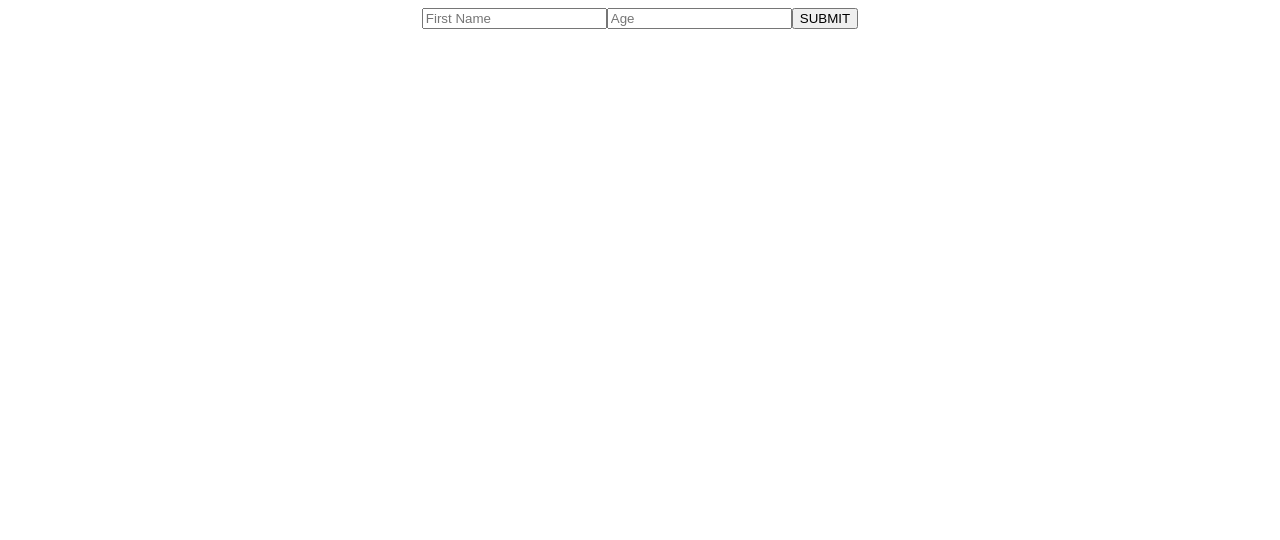
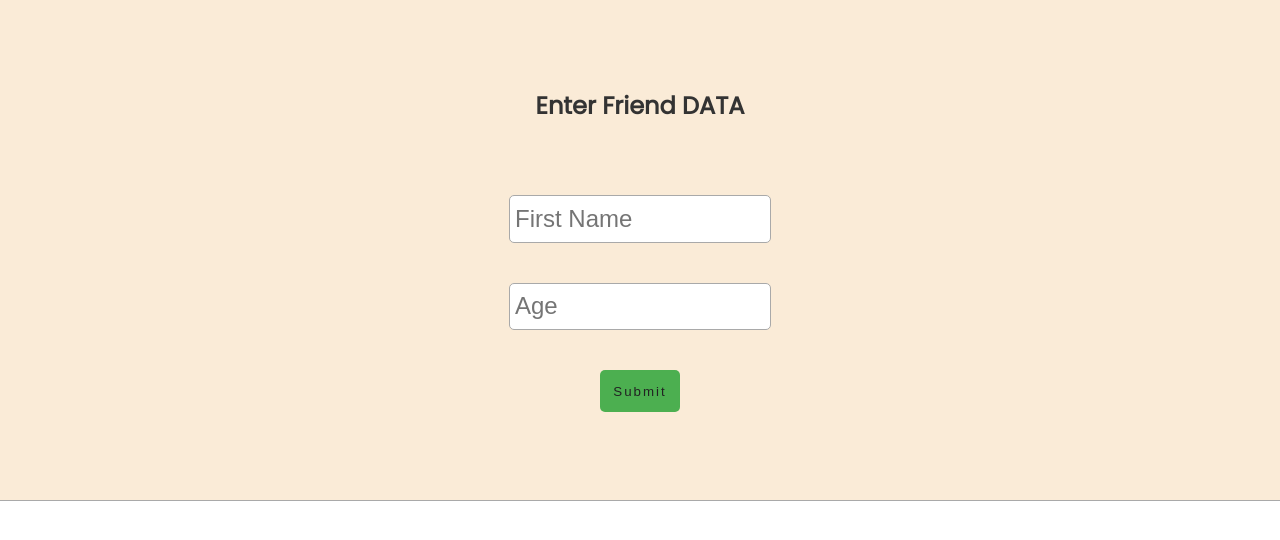
Before and after one commit to Julio-Soto/MERN-starter, a React (Create React App) app in the folder client/: page / in a window 1280 px wide. Shown: the top 540 px of the page. Built offline with nearby package versions, Linux system fonts and the light colour scheme.

Commit message:
added styling to app page

```diff
--- a/client/src/App.css
+++ b/client/src/App.css
@@ -1,3 +1,33 @@
 .App {
-  text-align: center;
+  width: 100%;
+  height: 500px;
+  display: flex;
+  flex-direction: column;
+  justify-content: center;
+  align-items: center;
+  background-color: antiquewhite;
+  border-bottom: 1px solid darkgrey;
 }
+h2 {
+  margin-bottom: 3em;
+  color: #333;
+}
+input {
+  width: 250px;
+  height: 1.5em;
+  padding: 0.2em;
+  font-size: 1.5em;
+  margin-bottom: 40px;
+  border: 1px solid darkgrey;
+  border-radius: 5px;
+}
+
+button {
+  padding: 1em;
+  background-color: #4CAF50;
+  color: #222;
+  letter-spacing: 2px;
+  border: none;
+  border-radius: 5px;
+  cursor: pointer;
+}
--- a/client/src/App.js
+++ b/client/src/App.js
@@ -9,6 +9,7 @@ function App() {
 
   return (
     <div className="App">
+      <h2>Enter Friend DATA</h2>
       <input
         type='text'
         placeholder='First Name'
@@ -19,7 +20,7 @@ function App() {
         placeholder='Age'
         onChange={(event) => setAge(event.target.value)}
       />
-      <button onClick={handleSubmit}>SUBMIT</button>
+      <button onClick={handleSubmit}>Submit</button>
     </div>
   );
 }
--- /dev/null
+++ b/client/src/index.css
@@ -0,0 +1,12 @@
+@import url('https://fonts.googleapis.com/css2?family=Poppins&display=swap');
+
+* {
+    margin: 0;
+    padding: 0;
+}
+
+body {
+    width: 100vw;
+    height: 100vh;
+    font-family: 'Poppins', sans-serif
+}
--- a/client/src/index.js
+++ b/client/src/index.js
@@ -1,6 +1,7 @@
 import React from 'react';
 import ReactDOM from 'react-dom/client';
 import App from './App';
+import './index.css'
 
 const root = ReactDOM.createRoot(document.getElementById('root'));
 root.render(
```
